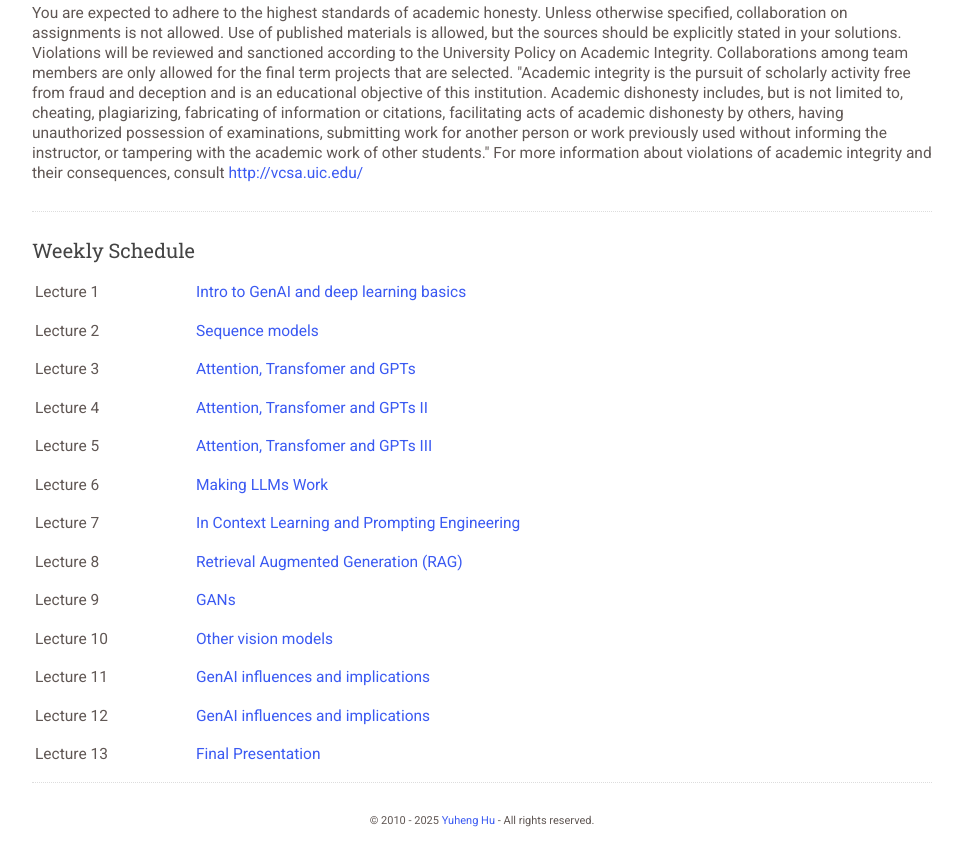
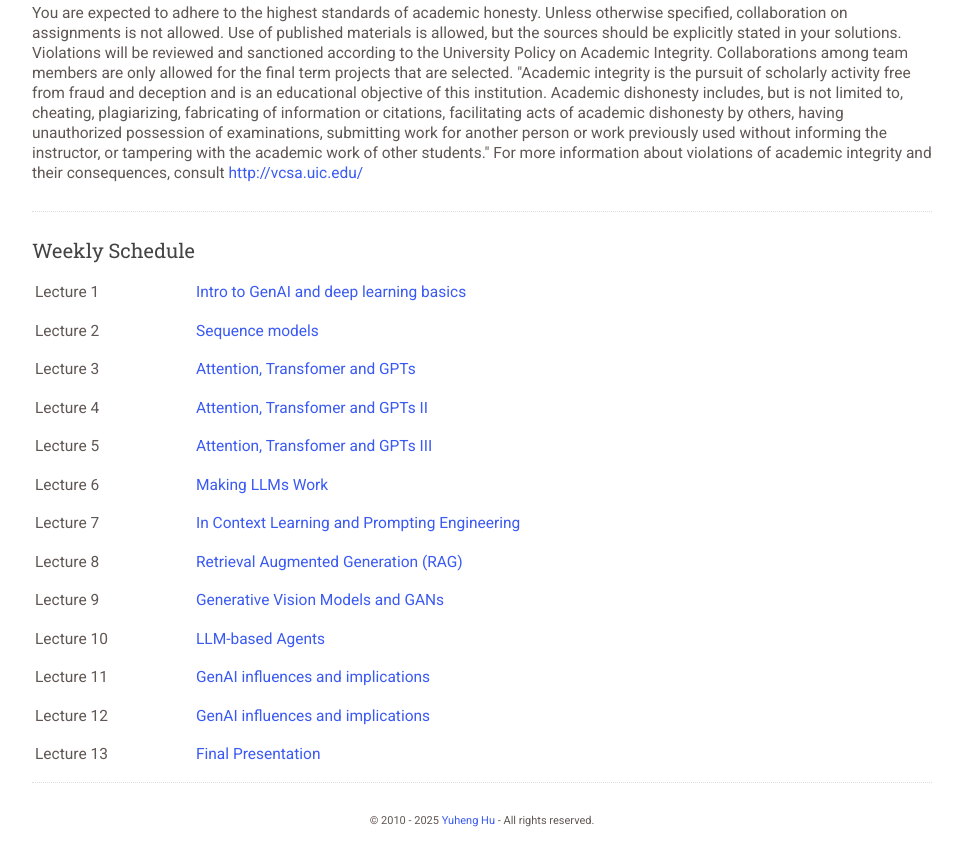
Before and after one commit to henryyhu/henryyhu.github.io, a plain HTML site: page ids575.html in a window 1280 px wide. Shown: the part 540-1391 px from the top of the page, without its empty margins (158-1121 px from the left). Drawn offline with Linux system fonts and the light colour scheme.

Commit message:
Add files via upload
f

```diff
--- a/ids575.html
+++ b/ids575.html
@@ -109,11 +109,11 @@
                         </tr>
                         <tr>
                             <td class="week">Lecture 9</td>
-                            <td class="content"><a href="https://www.dropbox.com/scl/fi/qjedxcosn0kmigcez1jys/lec9.pptx?rlkey=cncvhoaxk6u1ofdjlsdb79bqp&st=m1awugi2&dl=0">GANs</a></td>
+                            <td class="content"><a href="https://www.dropbox.com/scl/fi/qjedxcosn0kmigcez1jys/lec9.pptx?rlkey=cncvhoaxk6u1ofdjlsdb79bqp&st=m1awugi2&dl=0">Generative Vision Models and GANs</a></td>
                         </tr>
                         <tr>
                             <td class="week">Lecture 10</td>
-                            <td class="content"><a href="">Other vision models</a></td>
+                            <td class="content"><a href="https://www.dropbox.com/scl/fi/pdrjqqz04krrc2qi255ch/lec10.pptx?rlkey=rrm8npkhnc54lx7z6yiul7zzr&st=tymwj3rl&dl=0">LLM-based Agents</a></td>
                         </tr>
                         <tr>
                             <td class="week">Lecture 11</td>
```
